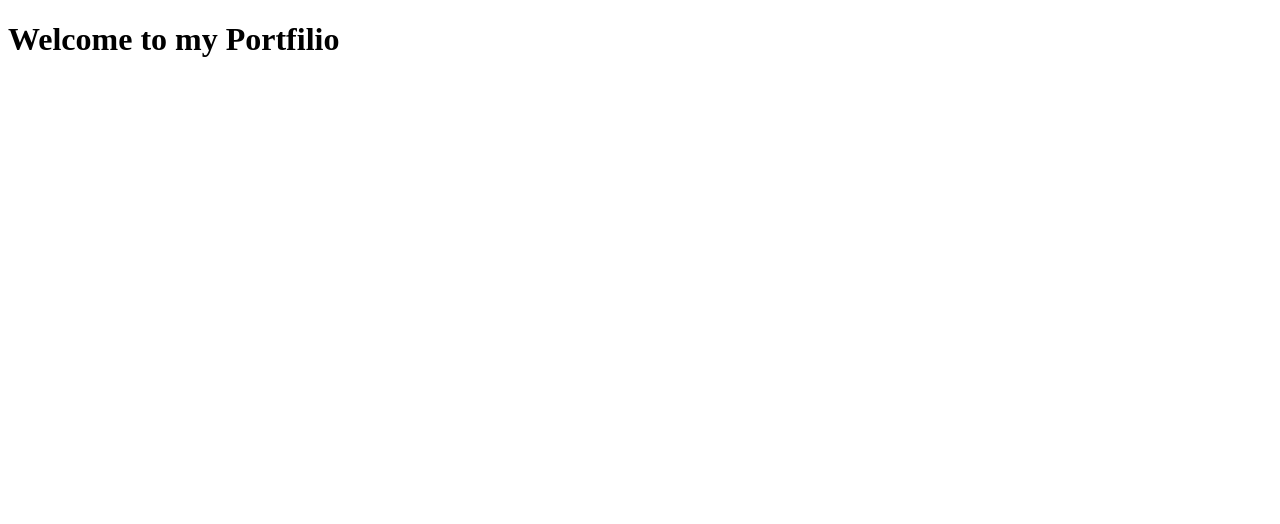
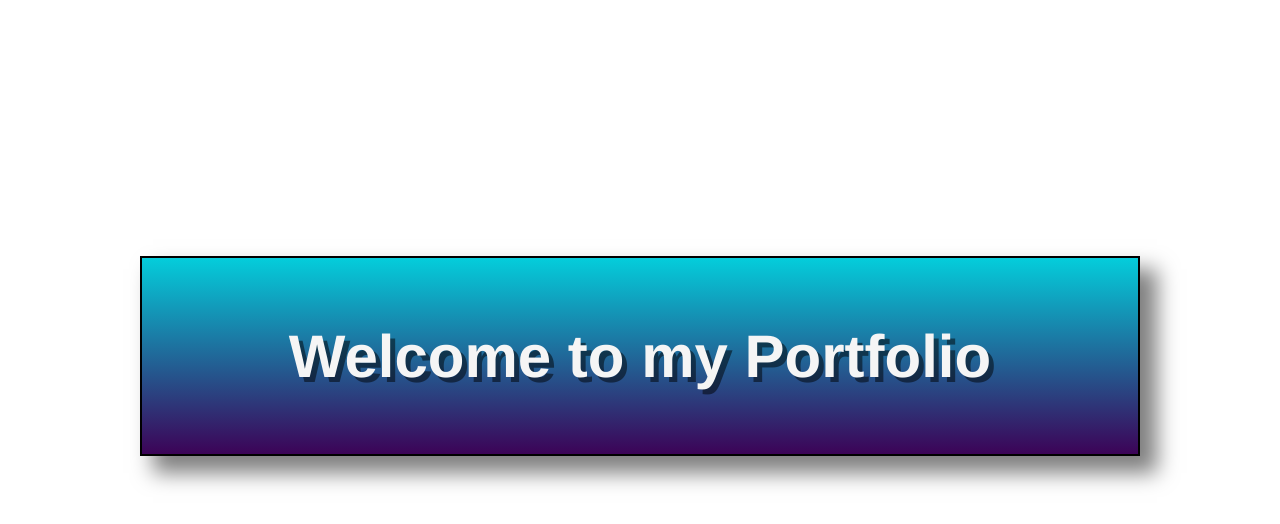
Before and after one commit to Brian-Cortez/Homework1, a plain HTML site: page index.html in a window 1280 px wide. Drawn offline with Linux system fonts and the light colour scheme.

Commit message:
Added a welcome to the homepage with a border and added shadows for extra detail

```diff
--- a/index.html
+++ b/index.html
@@ -9,9 +9,10 @@
 
     <body>
         <Header class="navigation-bar">
-            <div class="container">
-                <h1> Welcome to my Portfilio</h1>
-            </div>
+        <div id="gradient-welcome">
+                <h1 > Welcome to my Portfolio</h1>
+        </div>
+
         </Header>
     </body>
 </html>
--- a/style-alignment.css
+++ b/style-alignment.css
@@ -0,0 +1,28 @@
+* {
+    margin: 0;
+    padding: 0;
+    box-sizing: border-box;
+}
+.container{
+    display: flex;
+    justify-content: center;
+    align-items: center;
+}
+#gradient-welcome{
+    background-color: rgb(89, 0, 255); /* For browsers that do not support gradients */
+    background-image: linear-gradient(to bottom, rgb(4, 205, 219), rgb(60, 3, 87));
+    display: flex;
+    justify-content: center;
+    align-items: center;
+    color:  whitesmoke;
+    font-size: 30px;
+    font-family:'Franklin Gothic Medium', 'Arial Narrow', Arial, sans-serif ;
+    text-align: center;
+    width: 1000px;
+    height: 200px;
+    border: 2px solid black;
+    margin-inline: auto;
+    margin-top: 20%;
+    box-shadow: 15px 15px 20px 2px rgba(0, 0, 0, 0.5);
+    text-shadow: 5px 5px rgba(0, 0, 0, 0.5);
+}
```
